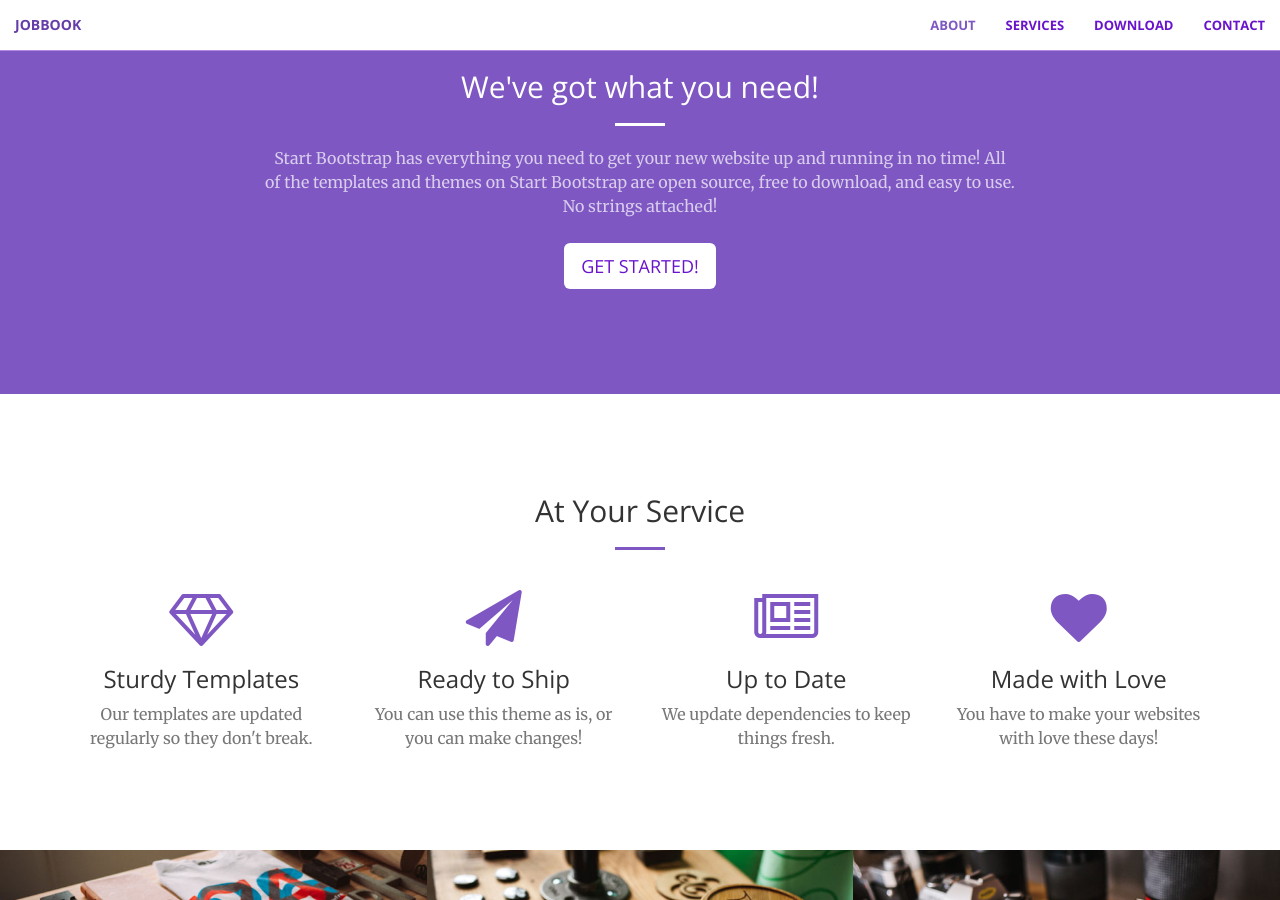
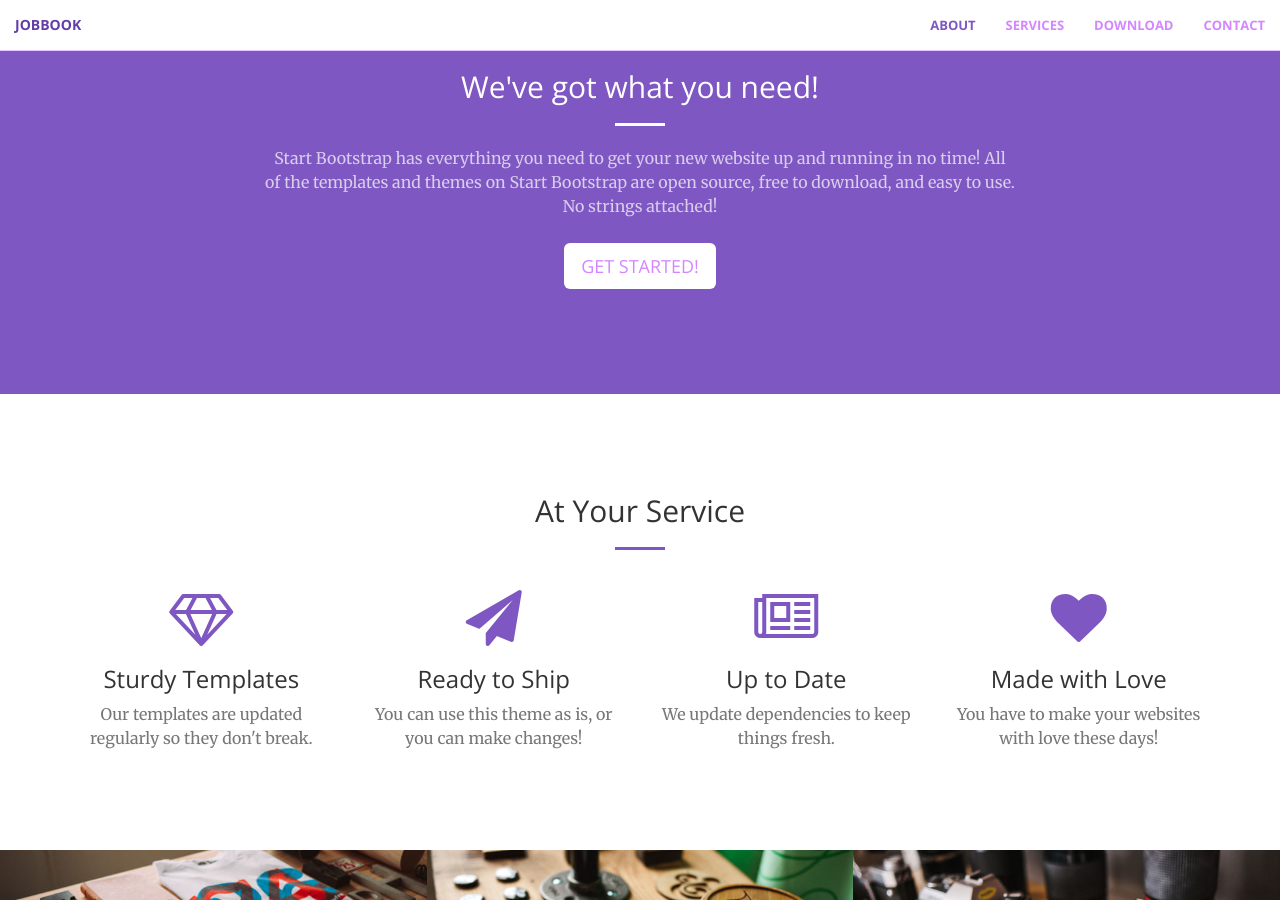
Before and after one commit to gargsaar/bluecollarjobs, a Jekyll site: the page built from index.html, in a window 1280 px wide and 900 px high, scrolled down 930 px. Built offline with Jekyll 4.4.1, drawn with Linux system fonts in a browser that asks for light colours.

Commit message:
Update main.scss

```diff
--- a/css/main.scss
+++ b/css/main.scss
@@ -35,7 +35,7 @@
 
 // variables.less
 $theme-primary: #7E57C2;
-$theme-dark: #6914CC;
+$theme-dark: #D586FF;
 
 // Import partials from `sass_dir` (defaults to `_sass`)
 @import
```
